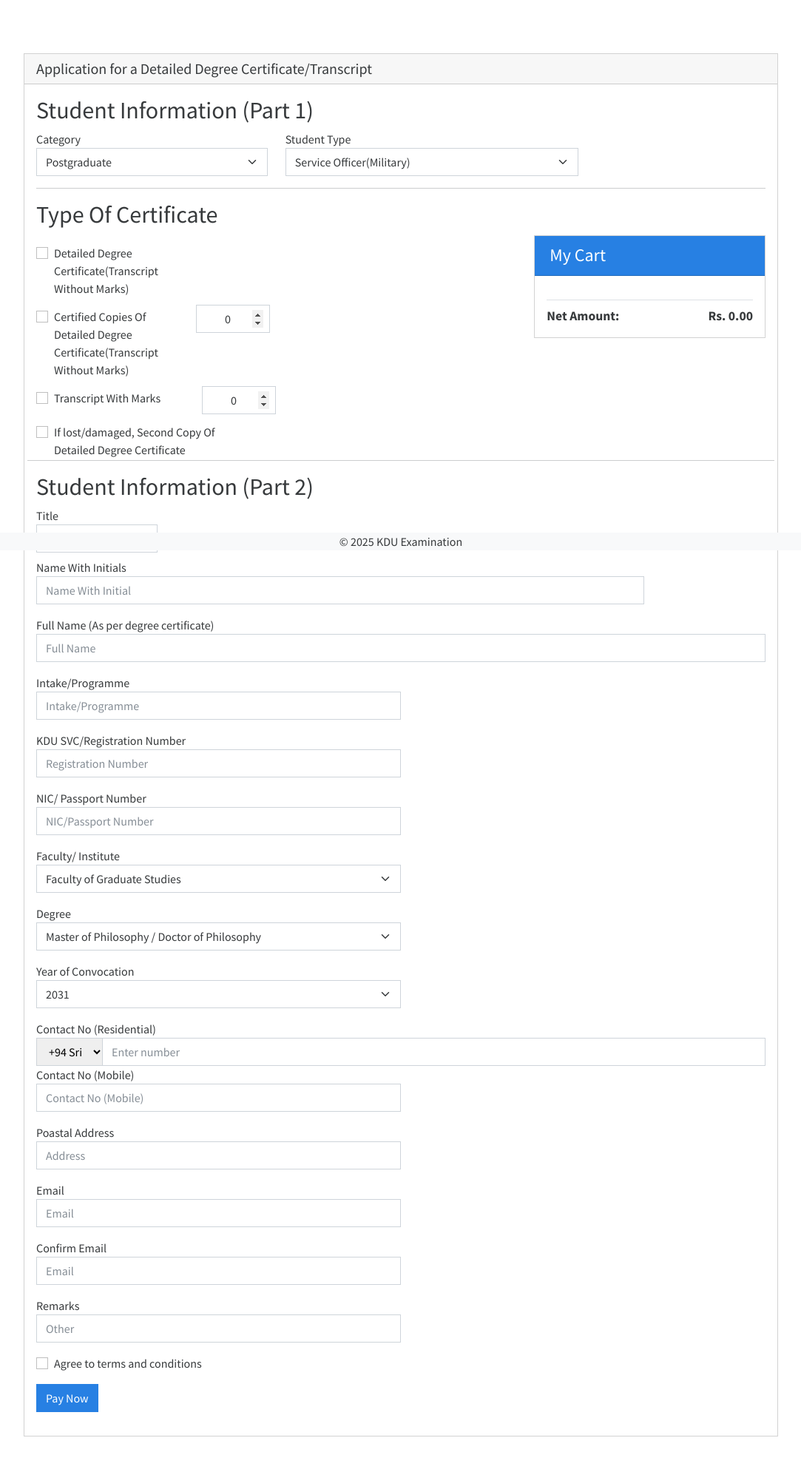
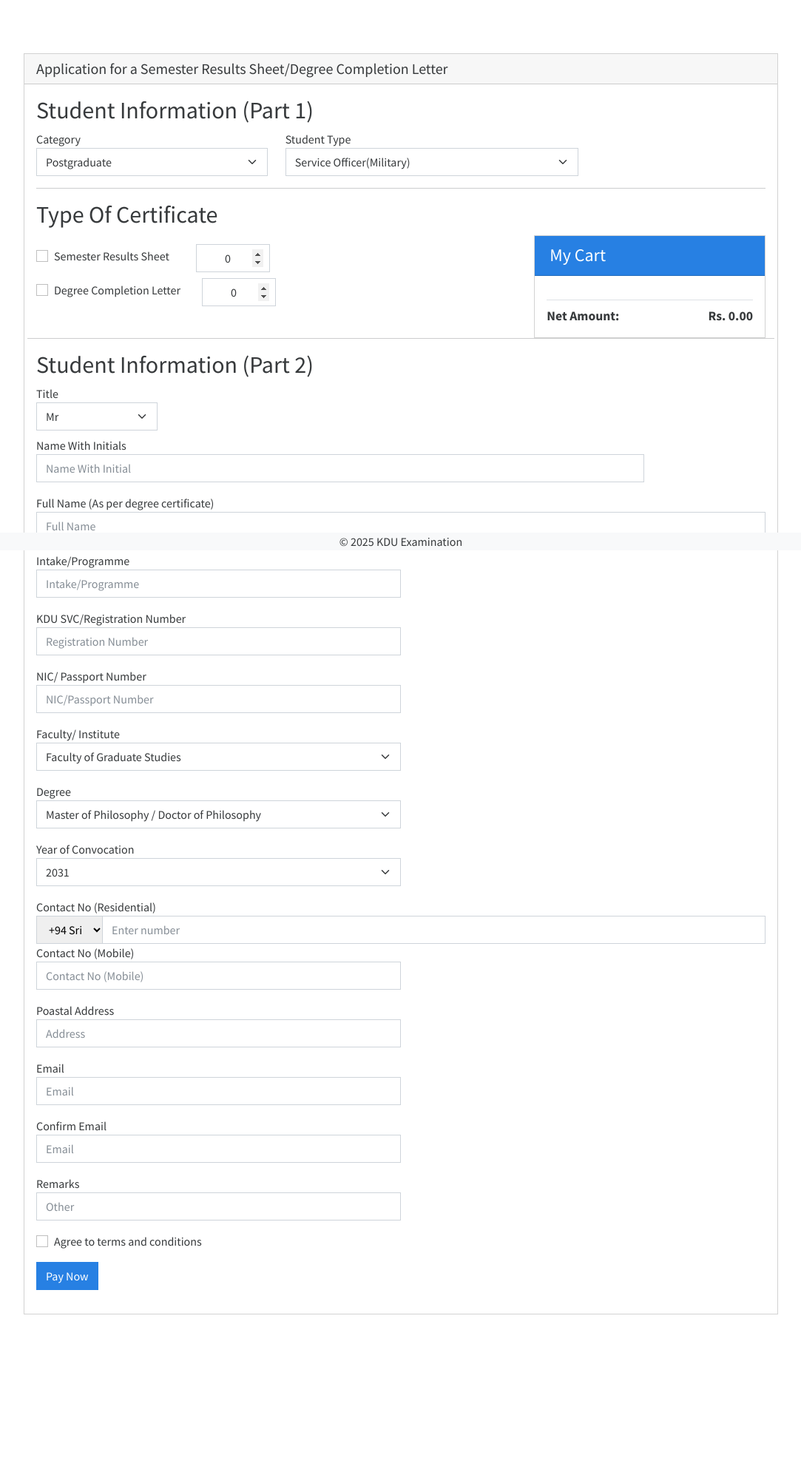
Before and after one commit to RWageesha/Examination-Department, a PHP site: page /semester_results_sheet/index.php in a window 1280 px wide. Shown: the part 56-2046 px from the top of the page at 74% size, without its empty margins (98-1181 px from the left). After the commit the page ends 1833 px from the top, so only its background shows below. Run offline with PHP 8.4, Linux system fonts and the light colour scheme; some libraries are stand-ins or nearby versions.

Commit message:
commit
commit

```diff
--- a/semester_results_sheet/index.js
+++ b/semester_results_sheet/index.js
@@ -219,14 +219,11 @@ $(document).ready(function () {
     var detailedPrice, copyPrice, transcriptFirst, transcriptSubsequent, secondCopyPrice;
 
     if (category == "2") { // Undergraduate
-        detailedPrice = 300;
-        copyPrice = 50;
-        transcriptFirst = 400;
-        transcriptSubsequent = 250;
-        secondCopyPrice = 1500;
+        copyPrice = 200;
+        transcriptFirst = 200;
+        transcriptSubsequent = 200;
     } else { // Postgraduate (category == "1")
-        detailedPrice = 2000;
-        copyPrice = 400;
+        copyPrice = 200;
         transcriptFirst = 2000;
         transcriptSubsequent = 400;
         secondCopyPrice = 3000;
--- a/semester_results_sheet/index.php
+++ b/semester_results_sheet/index.php
@@ -167,7 +167,7 @@ session_start(); ?>
                 <div class="col-md-12">
                     <div class="card">
                         <h5 class="card-header">
-                            Application for a Detailed Degree Certificate/Transcript
+                            Application for a Semester Results Sheet/Degree Completion Letter
                         </h5>
                         <div class="card-body">
                             <div class="row">
@@ -215,19 +215,6 @@ session_start(); ?>
                                         <div class="row">  <!-- New wrapper row -->
                                             <div class="col-md-8">
                                                 <div class="row mt-1">
-                                                    <div class="col-md-4">
-                                                        <div class="form-group mt-2">
-                                                            <div class="form-check">
-                                                                <input class="form-check-input" type="checkbox"
-                                                                    id="detailed_degree_certificate"
-                                                                    name="detailed_degree_certificate">
-                                                                <label class="form-check-label" for="flexCheckDefault">
-                                                                    Detailed Degree Certificate(Transcript Without Marks)
-                                                                </label>
-                                                            </div>
-                                                        </div>
-                                                    </div>
-
                                                     <div class="row mt-1">
                                                     <div class="col-md-4">
                                                         <div class="form-group mt-2">
@@ -236,7 +223,7 @@ session_start(); ?>
                                                                     id="is_second_copy_of_detailed_degree_certificate"
                                                                     name="is_second_copy_of_detailed_degree_certificate">
                                                                 <label class="form-check-label" for="flexCheckChecked">
-                                                                    Certified Copies Of Detailed Degree Certificate(Transcript Without Marks)
+                                                                    Semester Results Sheet
                                                                 </label>
                                                             </div>
                                                         </div>
@@ -263,7 +250,7 @@ session_start(); ?>
                                                             <input class="form-check-input" type="checkbox" id="transcript"
                                                                 name="transcript">
                                                             <label class="form-check-label" for="flexCheckChecked">
-                                                                Transcript With Marks
+                                                                Degree Completion Letter
                                                             </label>
                                                         </div>
                                                     </div>
@@ -275,21 +262,6 @@ session_start(); ?>
                                                             placeholder="No Of Copies" value="0">
                                                         <div class="invalid-feedback">
                                                             Please choose number of copies.
-                                                        </div>
-                                                    </div>
-                                                </div>
-                                            </div>
-
-                                            <div class="row mt-1">
-                                                <div class="col-md-5">
-                                                    <div class="form-group mt-2">
-                                                        <div class="form-check">
-                                                            <input class="form-check-input" type="checkbox"
-                                                                id="is_second_copy_of_detailed_degree_certificate_already_issued"
-                                                                name="is_second_copy_of_detailed_degree_certificate_already_issued">
-                                                            <label class="form-check-label" for="flexCheckChecked">
-                                                                If lost/damaged, Second Copy Of Detailed Degree Certificate
-                                                            </label>
                                                         </div>
                                                     </div>
                                                 </div>
```
